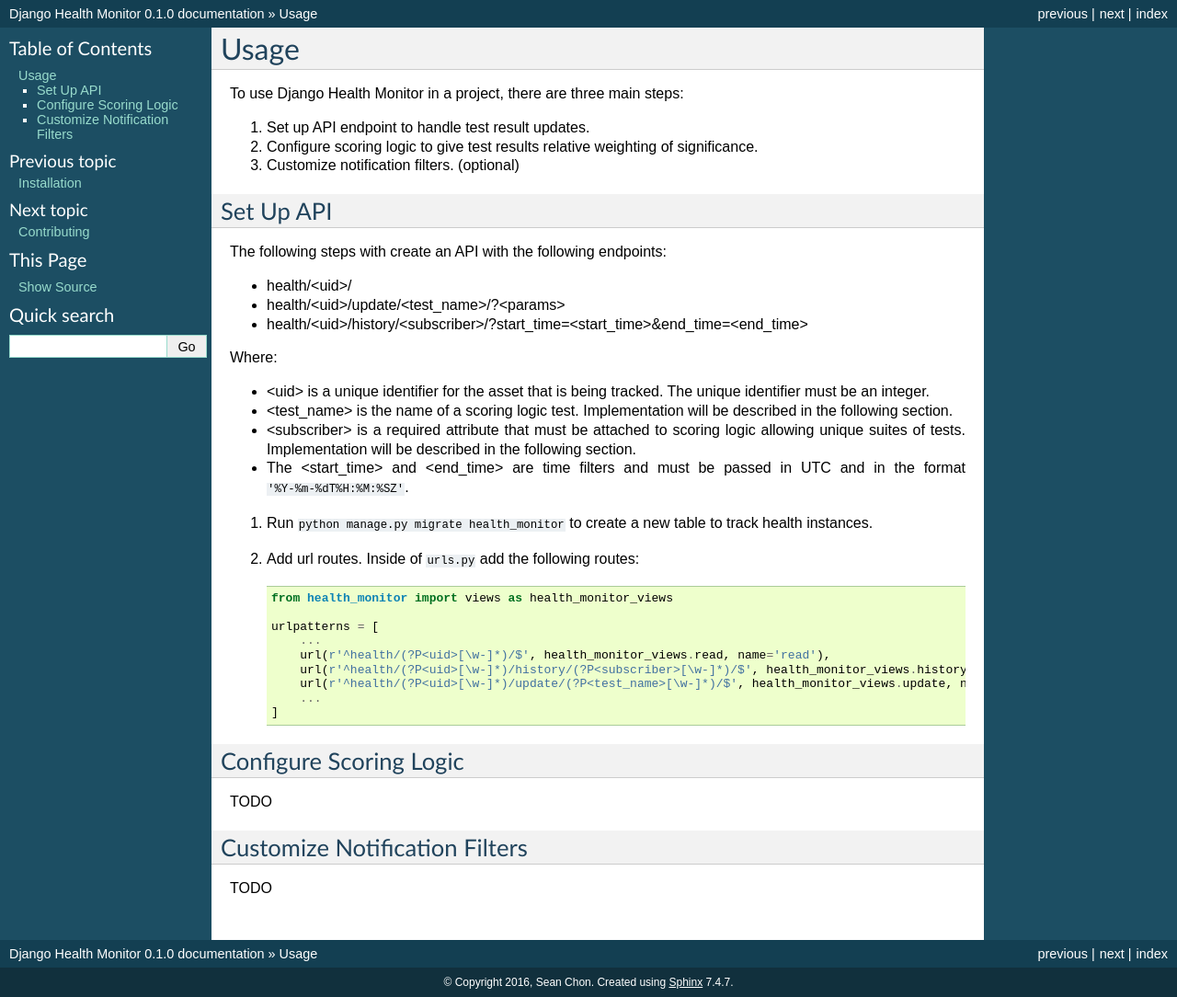
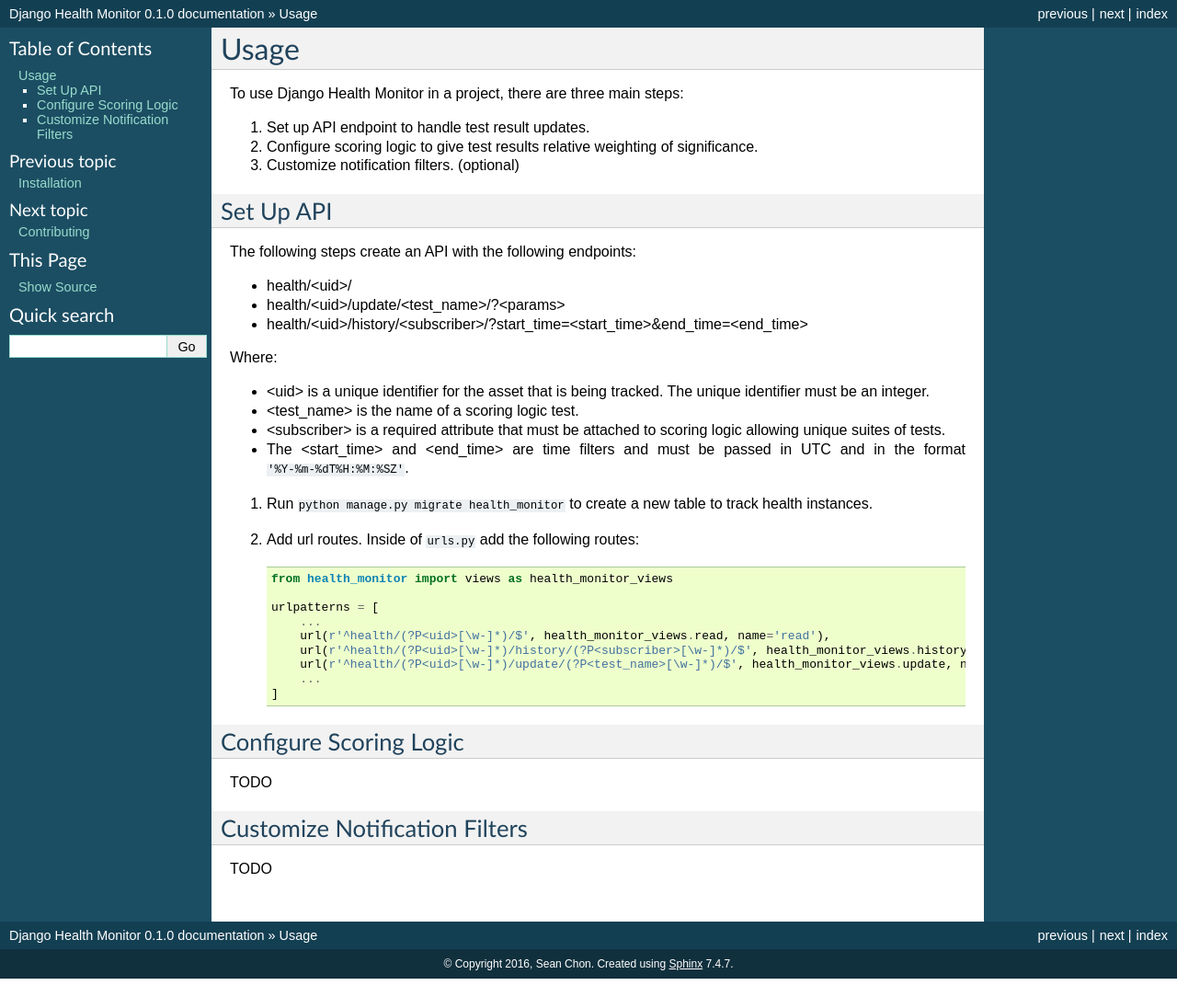
Before and after one commit to gracenote/django-health-monitor, a Sphinx documentation site: the page built from docs/usage.rst, in a window 1280 px wide. Shown: the whole page at 92% size. Built offline with Sphinx 7.4.7, drawn with Linux system fonts in a browser that asks for light colours.

Commit message:
Update docs.

```diff
--- a/docs/usage.rst
+++ b/docs/usage.rst
@@ -12,7 +12,7 @@
 Set Up API
 ----------
 
-The following steps with create an API with the following endpoints:
+The following steps create an API with the following endpoints:
 
 - health/<uid>/
 - health/<uid>/update/<test_name>/?<params>
@@ -21,8 +21,8 @@
 Where:
 
 - <uid> is a unique identifier for the asset that is being tracked. The unique identifier must be an integer.
-- <test_name> is the name of a scoring logic test. Implementation will be described in the following section.
-- <subscriber> is a required attribute that must be attached to scoring logic allowing unique suites of tests. Implementation will be described in the following section.
+- <test_name> is the name of a scoring logic test.
+- <subscriber> is a required attribute that must be attached to scoring logic allowing unique suites of tests.
 - The <start_time> and <end_time> are time filters and must be passed in UTC and in the format ``'%Y-%m-%dT%H:%M:%SZ'``.
 
 
```
